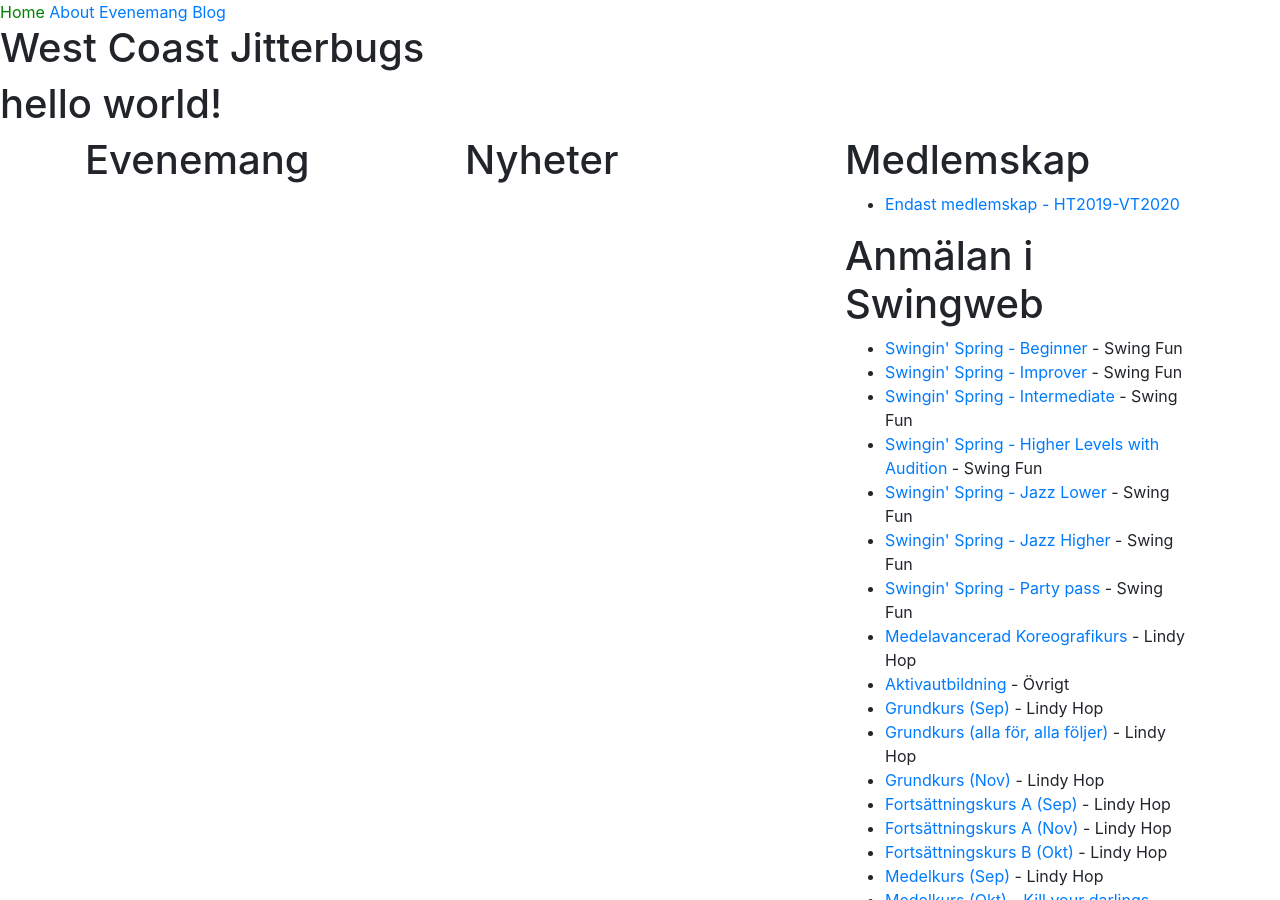
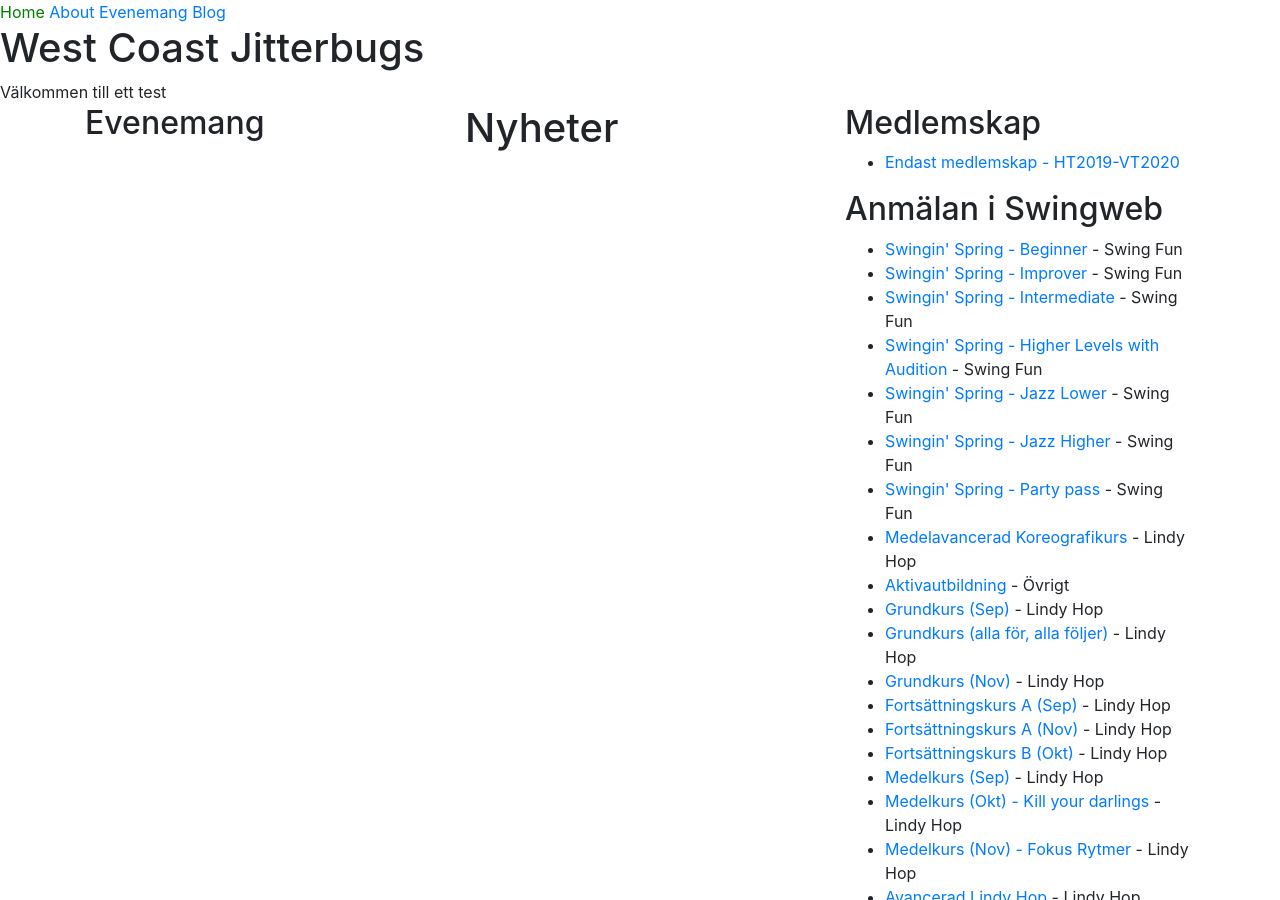
Before and after one commit to lundh/wcj-web, a Jekyll site: the page built from index.html, in a window 1280 px wide and 900 px high. Built offline with Jekyll 4.4.1, drawn with Linux system fonts in a browser that asks for light colours; a script that is not in the unit is left out.

Commit message:
Layout fix

```diff
--- a/_layouts/index.html
+++ b/_layouts/index.html
@@ -6,15 +6,15 @@
 <div class="container">
   <div class="row">
     <div class="col-sm">
-      <h1>Evenemang</h1>
+      <h2>Evenemang</h2>
     </div>
     <div class="col-sm">
       <h1>Nyheter</h1>
     </div>
     <div class="col-sm">
-      <h1>Medlemskap</h1>
+      <h2>Medlemskap</h2>
       {% include swingweb_medlemskap.html %}
-      <h1>Anmälan i Swingweb</h1>
+      <h2>Anmälan i Swingweb</h2>
       {% include swingweb_events.html %}
     </div>
   </div>
--- a/index.html
+++ b/index.html
@@ -2,4 +2,4 @@
 layout: index
 title: West Coast Jitterbugs
 ---
-    <h1>{{ "Hello World!" | downcase }}</h1>
+    Välkommen till ett test
```
